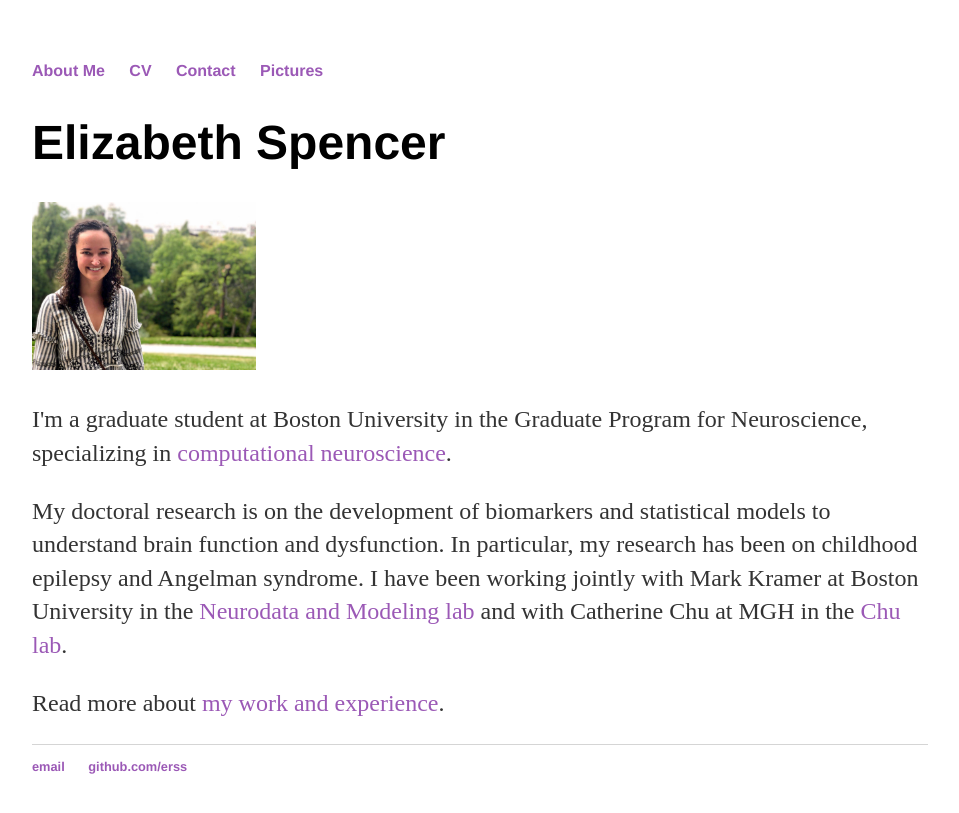
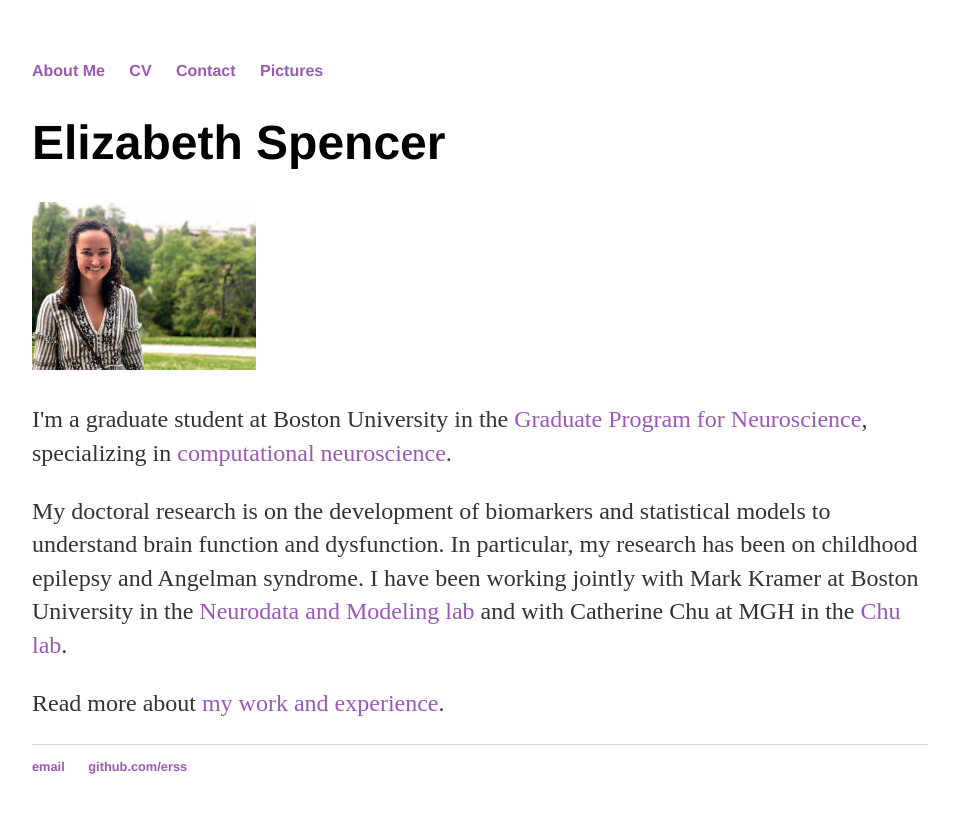
Before and after one commit to erss/erss.github.io, a Jekyll site: the page built from index.html, in a window 1280 px wide. Shown: the top 813 px of the page, without its empty margins (160-1119 px from the left). Built offline with Jekyll 4.4.1, drawn with Linux system fonts in a browser that asks for light colours; part of the change alters nothing that is shown.

```diff
--- a/index.html
+++ b/index.html
@@ -6,7 +6,7 @@ title: About Me
 	<h1>Elizabeth Spencer</h1>
 	       <p><img src="images/spencer.jpg" alt="spencer" width="25%" height="25%"></p>
 
-		<p>I'm a graduate student at Boston University in the Graduate Program for Neuroscience, specializing in
+		<p>I'm a graduate student at Boston University in the <a href="http://www.bu.edu/neuro/academics/graduate/">Graduate Program for Neuroscience</a>, specializing in
 			<a href ="http://www.bu.edu/neuro/academics/graduate/curriculum/computational-neuroscience/"> computational neuroscience</a>. </p>
 
                 <p>My doctoral research is on the development of
```
